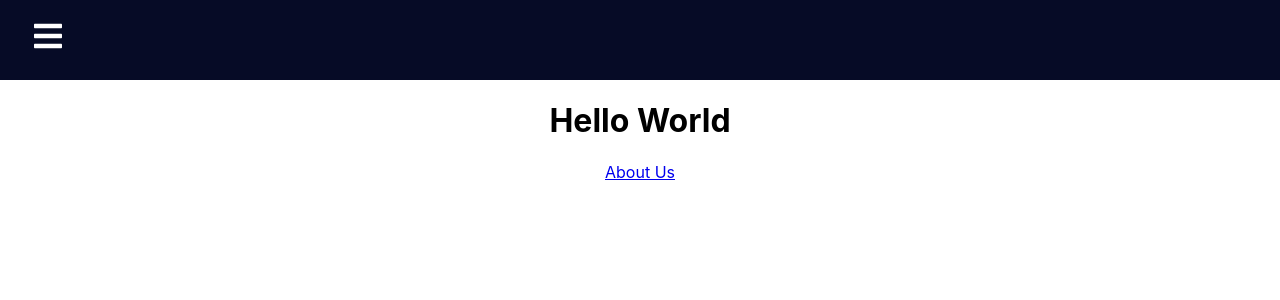
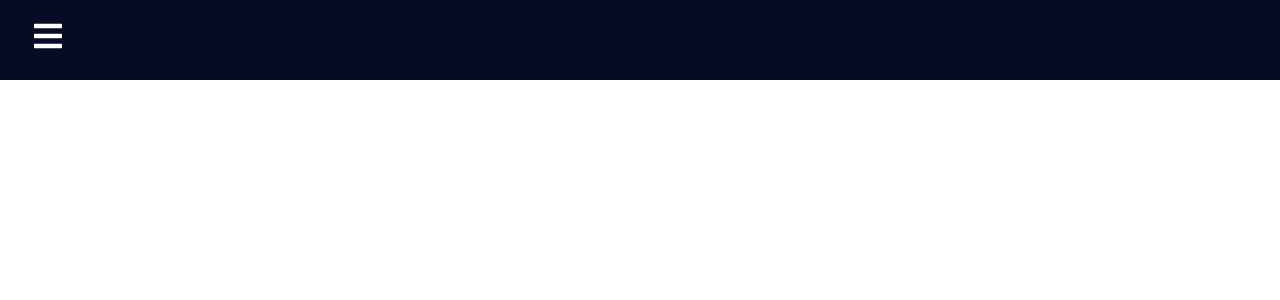
Before and after one commit to IzumiShaka-desu/mps-dashboard, a React (Create React App) app: page / in a window 1280 px wide. Shown: the top 300 px of the page. Built offline with nearby package versions, Linux system fonts and the light colour scheme.

Commit message:
remove unused code

```diff
--- a/src/App.js
+++ b/src/App.js
@@ -14,8 +14,8 @@ function App() {
       element: (
         <div>
           <Navbar />
-          <h1>Hello World</h1>
-          <Link to="about">About Us</Link>
+          {/* <h1>Hello World</h1>
+          <Link to="about">About Us</Link> */}
         </div>
       ),
     },
```
